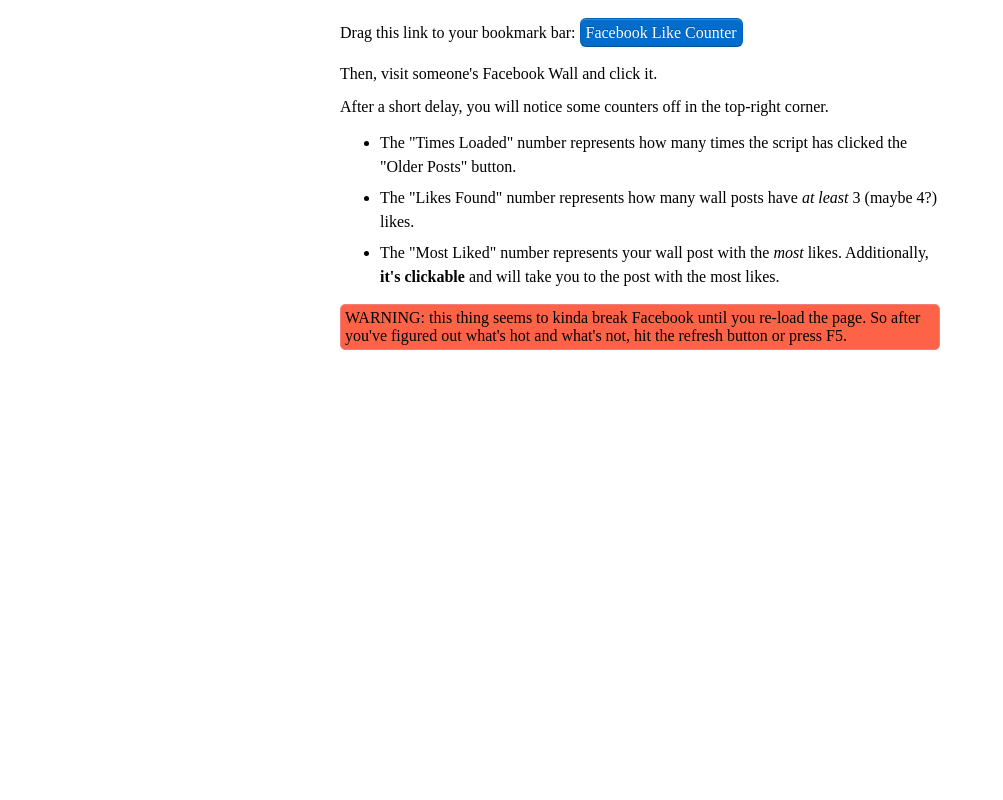
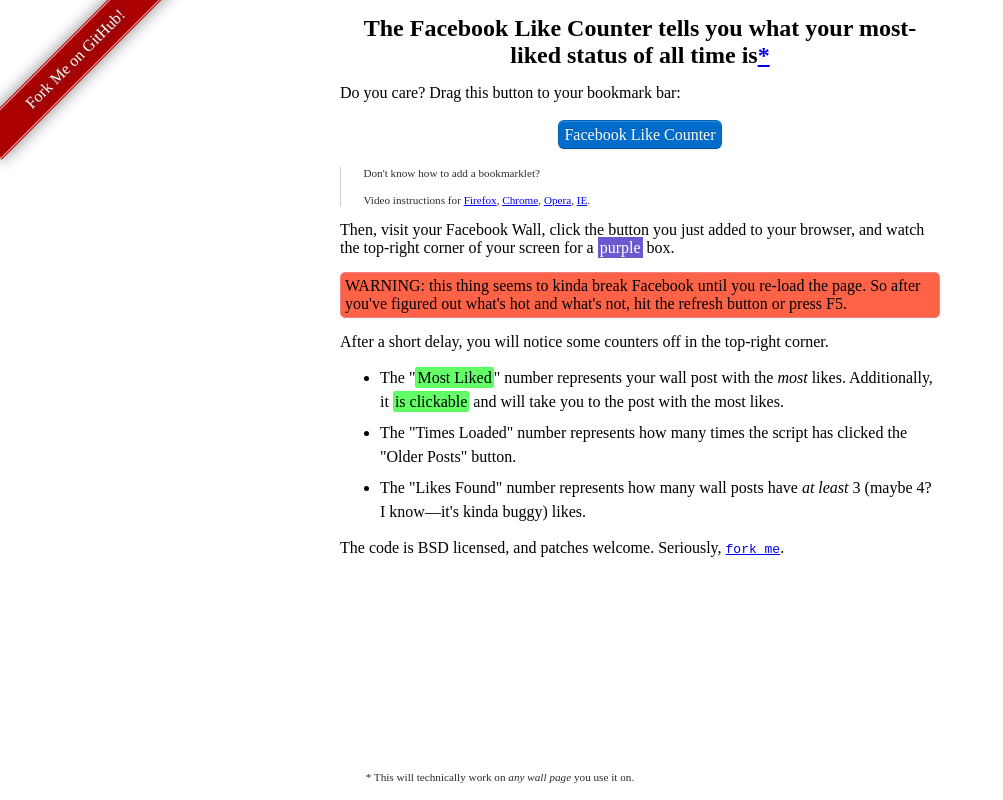
Before and after one commit to quodlibetor/facebook-likes, a plain HTML site: page src/dist/getlikes.html in a window 1280 px wide. Shown: the whole page, without its empty margins (0-1003 px from the left). Drawn offline with Linux system fonts and the light colour scheme.

Commit message:
Improve instructions and homepage (instructions)

```diff
--- a/src/dist/getlikes.html
+++ b/src/dist/getlikes.html
@@ -8,7 +8,7 @@
         -webkit-box-sizing: border-box;
         box-sizing: border-box;
     }
-    a {
+    a.button {
         padding: 5px;
         border-radius: 6px;
         background-color: #006DCC;
@@ -23,10 +23,22 @@
         text-decoration: none;
         line-height: 2.2em;
     }
-    p, ul {
+    p, ul, aside, h2 {
         width: 600px;
         margin: 15px auto;
     }
+	p.center {
+	    text-align: center;
+	}
+	h2 {
+	    text-align: center;
+	}
+	aside {
+	    border-left: solid 1px #cecece;
+	    padding-left: 2em;
+	    font-size: .7em;
+	    color: #2c2c2c;
+	}
     li {
         margin-bottom: 7px;
         line-height: 1.5em;
@@ -37,26 +49,114 @@
         border: 1px solid #f08080;
         padding: 4px;
     }
+	.callout {
+	    background-color: #63ff67;
+	    border: 1px solid #50ff57;
+	    border-radius: 3px;
+	    padding: 1px;
+	}
+	.purple {
+	    background-color: #6a5acd;
+	    color: white;
+	    padding: 2px;
+	}
+	p:target {
+	    -moz-transition-property: background-color;
+	    -webkit-transition-property: background-color;
+	    -o-transition-property: background-color;
+	    transition-property: background-color;
+	    -moz-transition-duration: 3s;
+	    -webkit-transition-duration: 3s;
+	    -o-transition-duration: 3s;
+	    transition-duration: 3s;
+	    background-color: yellow;
+	}
+	p#note {
+	    position: fixed;
+	    bottom: 0;
+	    border-radius: 10px;
+	    padding: .2em;
+	}
+        /* github ribbon via css taken from http://unindented.org/articles/2009/10/github-ribbon-using-css-transforms/ */
+        .ribbon {
+            background-color: #a00;
+            overflow: hidden;
+            /* top left corner */
+            position: absolute;
+            left: -3em;
+            top: 2.5em;
+            /* 45 deg ccw rotation */
+            -moz-transform: rotate(-45deg);
+            -webkit-transform: rotate(-45deg);
+            -o-transform: rotate(-45deg);
+            transform: rotate(-45deg);
+            /* shadow */
+            -moz-box-shadow: 0 0 1em #888;
+            -webkit-box-shadow: 0 0 1em #888;
+            -o-box-shadow: 0 0 1em #888;
+            box-shadow: 0 0 1em #888;
+        }
+        .ribbon a {
+            border: 1px solid #faa;
+            color: #fff;
+            display: block;
+            font: bold 81.25%% 'Helvetiva Neue', Helvetica, Arial, sans-serif;
+            margin: 0.05em 0 0.075em 0;
+            padding: 0.5em 3.5em;
+            text-align: center;
+            text-decoration: none;
+            /* shadow */
+            text-shadow: 0 0 0.5em #444;
+        }
   </style>
 </head>
 
 <body>
+  <div class="ribbon">
+    <a href="http://github.com/quodlibetor" rel="me" title="This is a great way to become friends.">Fork Me on GitHub!</a>
+  </div>
+  <h2>The Facebook Like Counter tells you what your most-liked status of all time is<a href="#note">*</a></h2>
   <p>
-    Drag this link to your bookmark bar: <a href="%(bookmarklet)s">Facebook Like Counter</a>
+    Do you care?
+    Drag this button to your bookmark bar:</p>
+  <p class="center"><a class="button" href="%(bookmarklet)s">Facebook&nbsp;Like&nbsp;Counter</a>
   </p>
+  <aside>
+    <p>Don't know how to add a bookmarklet?</p>
+    <p>Video instructions for <a href="http://youtu.be/3YxX8E4iAlI" title="You show good taste and act with distinction in all you do.">Firefox</a>, <a href="http://youtu.be/gRwy0mOAJ7U" title="You obviously like shiny things.">Chrome</a>, <a href="http://youtu.be/We3jKKnt70E" title="I bet you like John Zorn.">Opera</a>, <a href="http://youtu.be/H0OFxMwdB-4" title="Okay, that's expressed a bit more strongly than I would like to. But seriously, IE?">IE</a>.</p>
+  </aside>
   <p>
-    Then, visit someone's Facebook Wall and click it.
-  </p>
-  <p>
-    After a short delay, you will notice some counters off in the top-right corner.
-    <ul>
-      <li>The "Times Loaded" number represents how many times the script has clicked the "Older Posts" button.</li>
-      <li>The "Likes Found" number represents how many wall posts have <em>at least</em> 3 (maybe 4?) likes.</li>
-      <li>The "Most Liked" number represents your wall post with the <em>most</em> likes. Additionally, <strong>it's clickable</strong> and will take you to the post with the most likes.</li>
-    </ul>
+    Then, visit your Facebook Wall, click the button you just added to your browser, and watch the top-right corner of your screen for a <span class="purple">purple</span> box.
   </p>
   <p class="warning">
     WARNING: this thing seems to kinda break Facebook until you re-load the page.
     So after you've figured out what's hot and what's not, hit the refresh button or press F5.
   </p>
+  <p>
+    After a short delay, you will notice some counters off in the top-right corner.
+    <ul>
+      <li>The "<span class="callout">Most Liked</span>" number represents your wall post with the <em>most</em> likes. Additionally, it <span class="callout">is clickable</span> and will take you to the post with the most likes.</li>
+      <li>The "Times Loaded" number represents how many times the script has clicked the "Older Posts" button.</li>
+      <li>The "Likes Found" number represents how many wall posts have <em>at least</em> 3 (maybe 4? I know&mdash;it's kinda buggy) likes.</li>
+    </ul>
+  </p>
+
+  <p>The code is BSD licensed, and patches welcome. Seriously, <code><a href="http://github.com/quodlibetor/facebook-likes">fork me</a></code>.</p>
+
+  <aside>
+	<p id="note">* This will technically work on <em>any wall page</em> you use it on.</p>
+  </aside>
+
+  <!-- Sorry... I'm vain and a little curious if anyone cares. -->
+  <script type="text/javascript">
+        var _gaq = _gaq || [];
+          _gaq.push(['_setAccount', 'UA-30088350-1']);
+          _gaq.push(['_trackPageview']);
+
+          (function() {
+              var ga = document.createElement('script'); ga.type = 'text/javascript'; ga.async = true;
+                  ga.src = ('https:' == document.location.protocol ? 'https://ssl' : 'http://www') + '.google-analytics.com/ga.js';
+              var s = document.getElementsByTagName('script')[0]; s.parentNode.insertBefore(ga, s);
+            })();
+  </script>
 </body>
```
Also changed, not shown: 1 other file.
